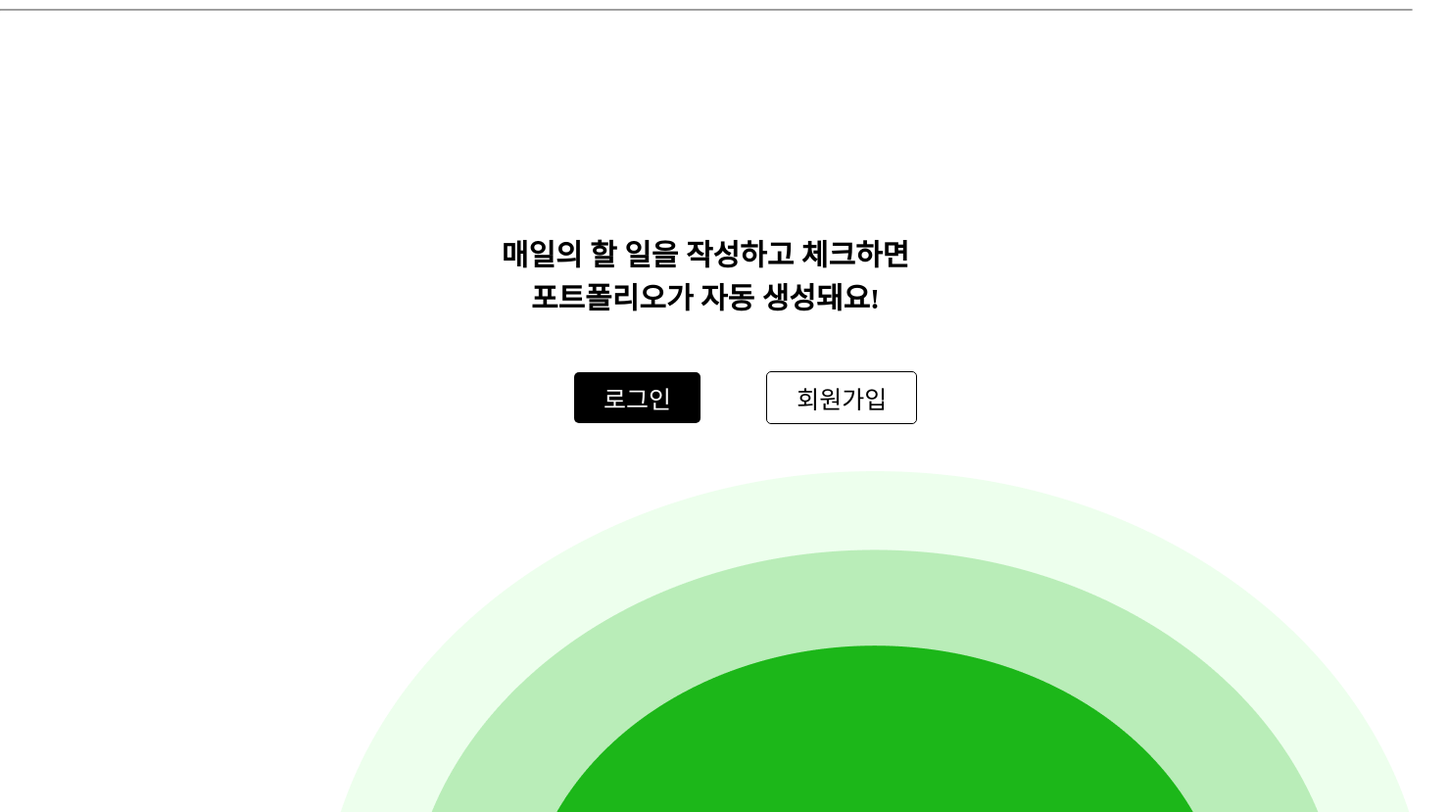
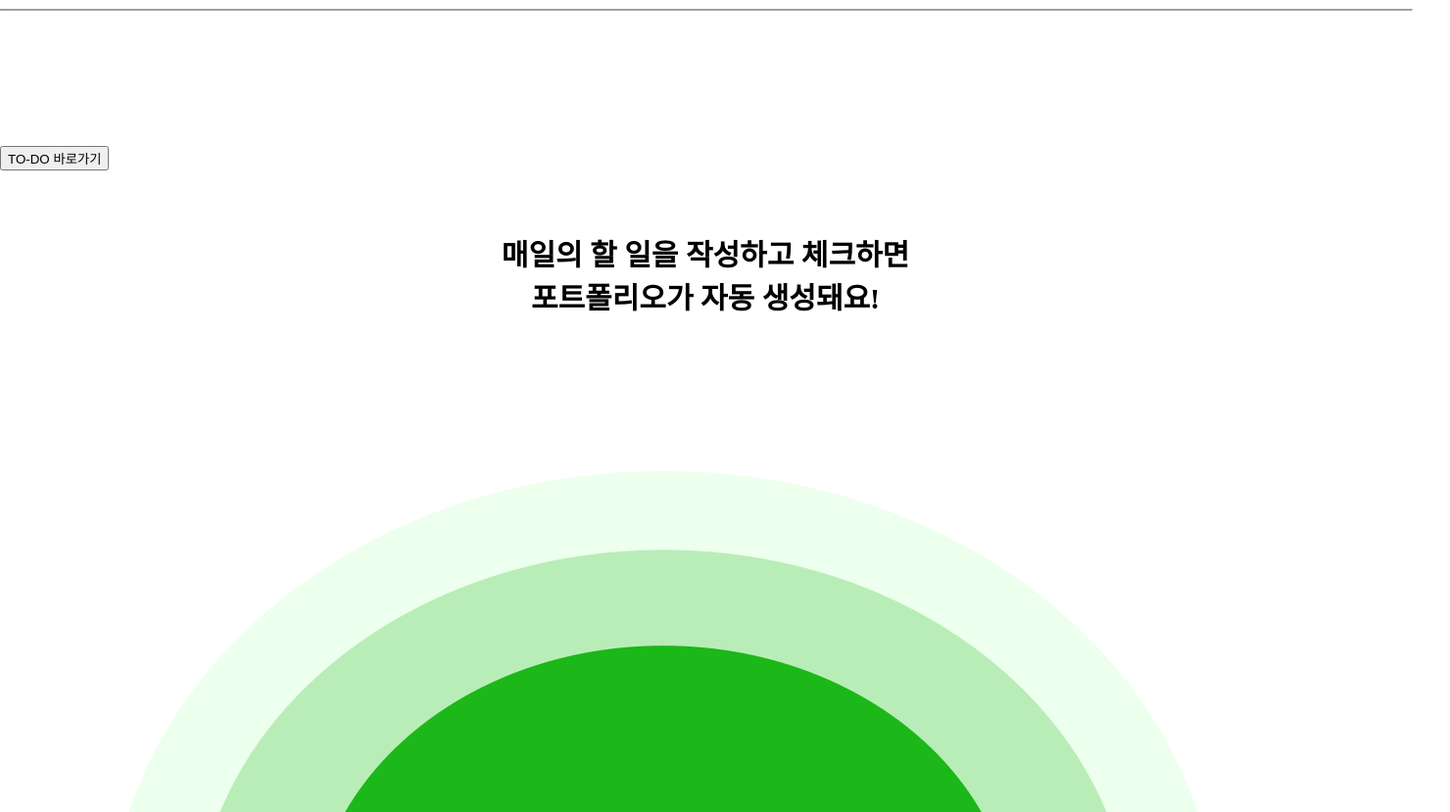
Before and after one commit to EwhaGreen/GreenPower, a Flask app: page / in a window 1480 px wide. Shown: the part 69-898 px from the top of the page at 98% size. Run offline with Flask 3, Linux system fonts and the light colour scheme; the visitor is signed in with stand-in values (Sample User, id 1).

Commit message:
refactor: 로그인 시 화면 변경

```diff
--- a/templates/main.html
+++ b/templates/main.html
@@ -1,7 +1,10 @@
 {% extends "navbar.html" %}
 {% block content %}
 <h2>매일의 할 일을 작성하고 체크하면 <br> 포트폴리오가 자동 생성돼요!</h2>
-    <button class="button_login" onclick="location.href='/login'">로그인</button>
-    <button class="button_sign">회원가입</button>
+    {% if session['id'] %}
+    <button class="button_link_todo" onclick="location.href='/todo'">TO-DO 바로가기</button>
+    {% else %}
+    <button class="button_login" onclick="location.href='/todo'">TO-DO 바로가기</button>
+    {% endif %}
     <img class="green" src="/static/images/green.png">
 {% endblock %}
```
